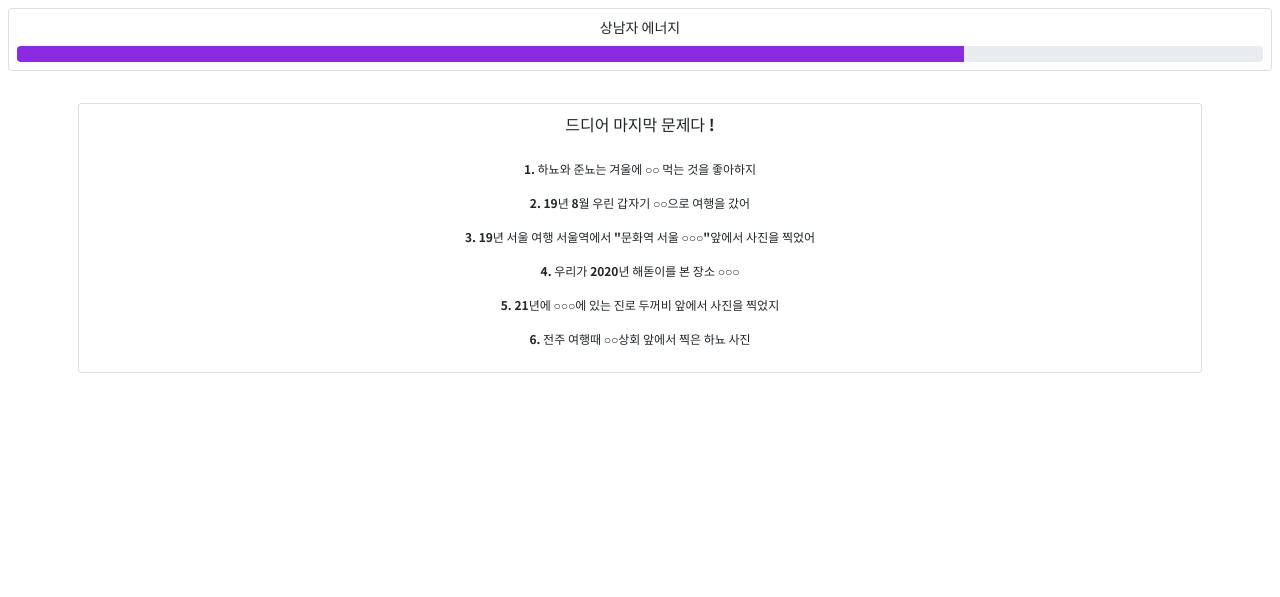
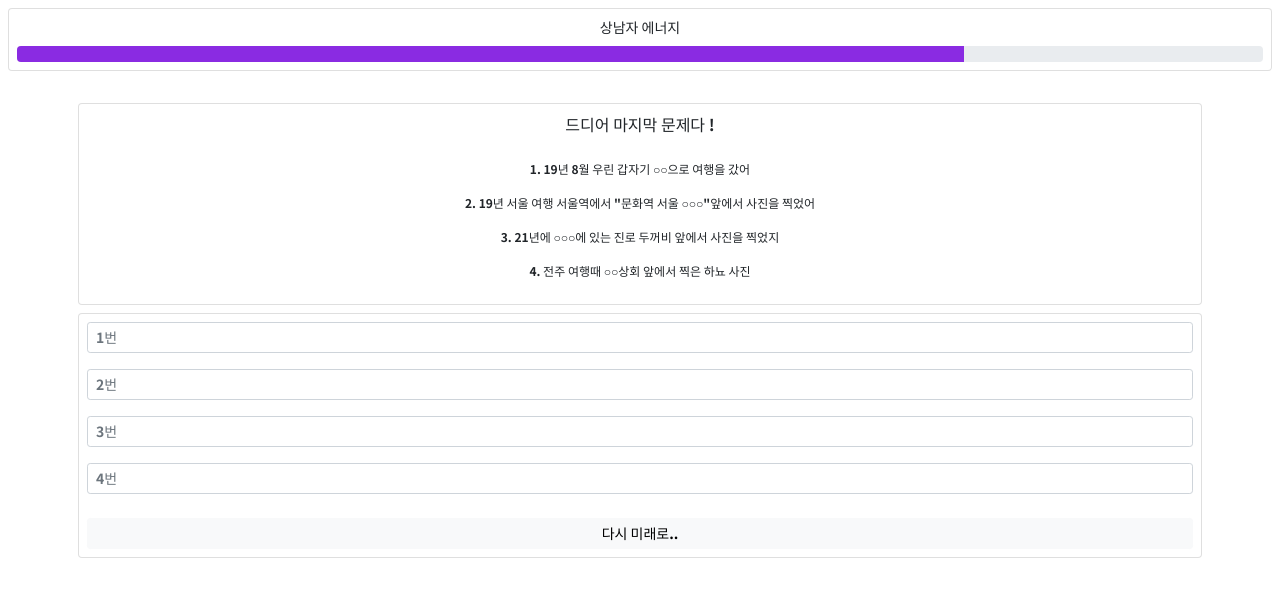
Before and after one commit to Xenia101/LIN-BIRTHDAY-2022, a Flask app: template templates/pages/page4.html in a window 1280 px wide. Shown: the top 597 px of the page. Run offline with Flask 2, Linux system fonts and the light colour scheme; the template is opened without the code that fills it, so the values that code supplies are empty; some libraries are stand-ins or nearby versions.

Commit message:
page4 끝

```diff
--- a/main.py
+++ b/main.py
@@ -9,6 +9,10 @@ def main():
 def intro():
     return render_template('intro.html')
 
+@app.route('/ending', methods=['GET'])
+def ending():
+    return render_template('ending.html')
+
 @app.route('/<int:page>', methods=['GET'])
 def story(page):
     return render_template(f'./pages/page{page}.html')
--- a/templates/pages/page2.html
+++ b/templates/pages/page2.html
@@ -37,7 +37,7 @@
         </div>
         <div class="card-footer text-center">
 
-          <div id="mylock"></div>
+          <div id="mylock" class="magictime swashIn"></div>
 
           <div class="d-grid gap-2">
             <button type="button" id="ok2" class="mt-2 btn btn-sm btn-light">UNLOCK</button>
--- a/templates/pages/page3.html
+++ b/templates/pages/page3.html
@@ -35,7 +35,7 @@
           <p class="card-title" style="margin-bottom:0">하뇨 준뇨 취향저격 게임 !</p>
           <small class="card-subtitle text-muted" style="font-size:12px;">준뇨의 취향을 맞춰주세요</small>
 
-          <div class="mt-3">
+          <div class="mt-3 magictime swashIn">
 
             <input type="radio" name="a1" id="a1-1" value="1" class="mt-3">
             <label class="form-check-label" for="a1-1">산</label>
--- a/templates/pages/page4.html
+++ b/templates/pages/page4.html
@@ -30,22 +30,45 @@
   <div class="row h-100 text-center section">
     <div id="col" class="col-md-12 my-auto">
 
-      <div class="card m-2">
+      <div class="card m-2 magictime spaceInRight">
         <div class="card-body p-2">
           드디어 마지막 문제다 !
 
           <br>
 
           <div class="card-text mt-4" style="font-size: 12px;">
-            <p>1. 하뇨와 준뇨는 겨울에 ○○ 먹는 것을 좋아하지</p>
-            <p>2. 19년 8월 우린 갑자기 ○○으로 여행을 갔어</p>
-            <p>3. 19년 서울 여행 서울역에서 "문화역 서울 ○○○"앞에서 사진을 찍었어</p>
-            <p>4. 우리가 2020년 해돋이를 본 장소 ○○○</p>
-            <p>5. 21년에 ○○○에 있는 진로 두꺼비 앞에서 사진을 찍었지</p>
-            <p>6. 전주 여행때 ○○상회 앞에서 찍은 하뇨 사진</p>
+            <p>1. 19년 8월 우린 갑자기 ○○으로 여행을 갔어</p>
+            <p>2. 19년 서울 여행 서울역에서 "문화역 서울 ○○○"앞에서 사진을 찍었어</p>
+            <p>3. 21년에 ○○○에 있는 진로 두꺼비 앞에서 사진을 찍었지</p>
+            <p>4. 전주 여행때 ○○상회 앞에서 찍은 하뇨 사진</p>
           </div>
         </div>
       </div>
+
+      <div class="card m-2 magictime spaceInLeft">
+        <div class="card-body p-2">
+          <div class="input-group mb-3 input-group-sm">
+            <input id="a1" type="text" class="form-control" placeholder="1번" aria-label="Recipient's username" aria-describedby="button-addon1" maxlength="2">
+          </div>
+
+          <div class="input-group mb-3 input-group-sm">
+            <input id="a2" type="text" class="form-control" placeholder="2번" aria-label="Recipient's username" aria-describedby="button-addon2" maxlength="3">
+          </div>
+
+          <div class="input-group mb-3 input-group-sm">
+            <input id="a3" type="text" class="form-control" placeholder="3번" aria-label="Recipient's username" aria-describedby="button-addon3" maxlength="3">
+          </div>
+
+          <div class="input-group mb-3 input-group-sm">
+            <input id="a4" type="text" class="form-control" placeholder="4번" aria-label="Recipient's username" aria-describedby="button-addon4" maxlength="2">
+          </div>
+
+          <div class="d-grid gap-2">
+            <button type="button" id="ok4" class="mt-2 btn btn-sm btn-light">다시 미래로..</button>
+          </div>
+        </div>
+      </div>
+
     </div>
   </div>
 </div>
@@ -53,6 +76,33 @@
 
 {% block footer %}
   {{ super() }}
+
+  <script>
+    $('#ok4').on('click', function() {
+      var a1 = $('#a1').val();
+      var a2 = $('#a2').val();
+      var a3 = $('#a3').val();
+      var a4 = $('#a4').val();
+
+      if(a1=="대천" && a2=="284" && a3=="월미도" && a4=="경남") {
+        //ending
+        var percentage = 100;
+        var curr = 75
+        var update = setInterval(function() {
+          if (curr > percentage) {
+            clearInterval(update);
+          }
+          $('.progress-bar').css('width', curr+'%');
+          curr++;
+        }, 15)
+
+
+        setTimeout(() => location.href = '/ending', 3000);
+      } else {
+        alert('실패! 다시 확인해주세요');
+      }
+    });
+  </script>
 
   <script>
     function updateProgressBar() {
```
Also changed, not shown: templates/ending.html (added, +21 -0 lines), static/css/ending.css (added).
